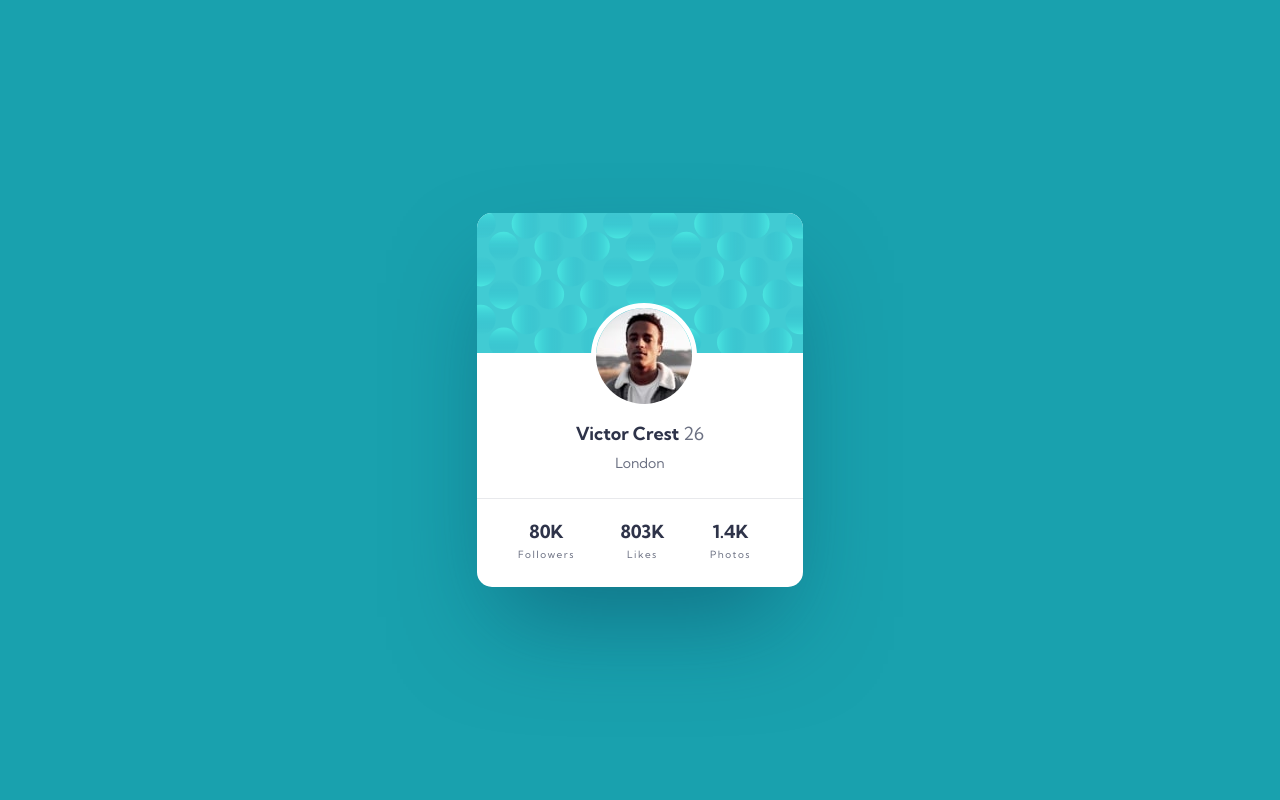
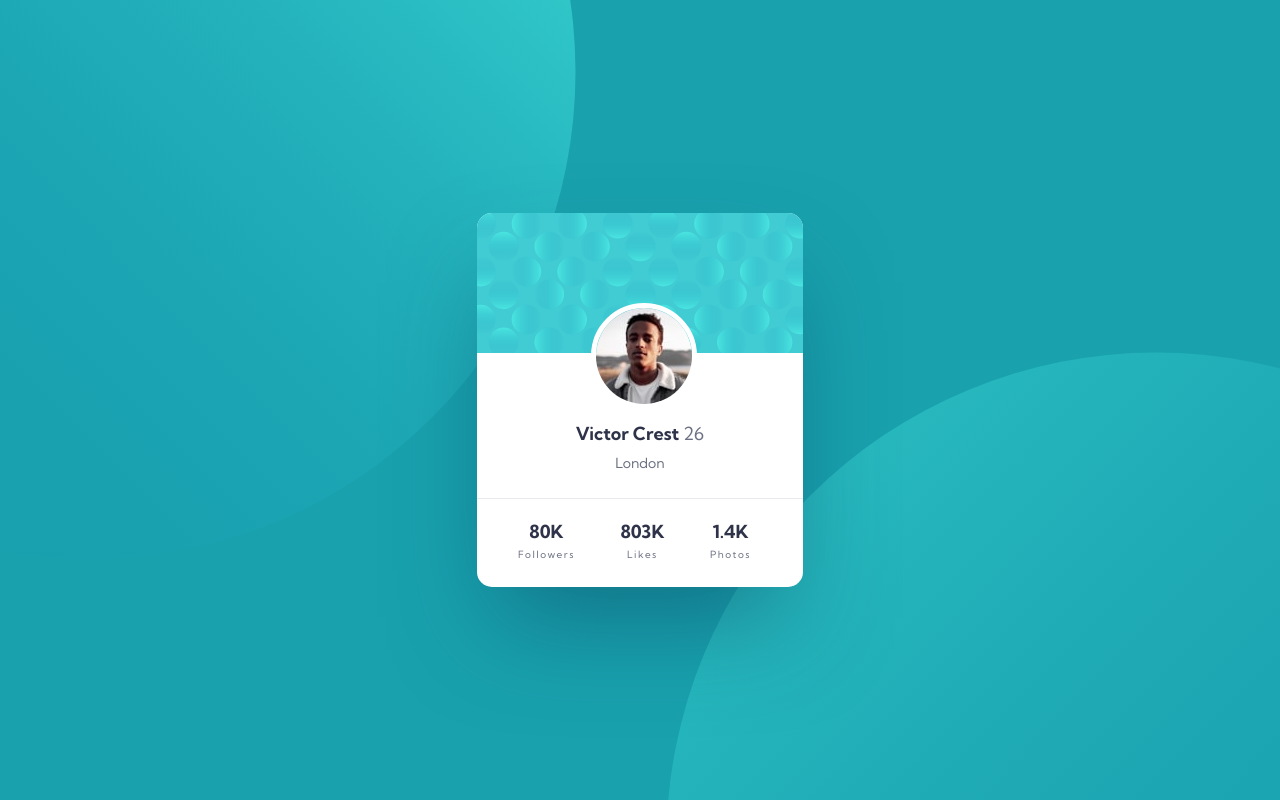
Before and after one commit to tchkoidze/profile-card-component, a plain HTML site: page index.html in a window 1280 px wide. Drawn offline with Linux system fonts and the light colour scheme; the site is published under a folder, as on GitHub Pages, so addresses that start at the root find nothing.

Commit message:
corect url of background

```diff
--- a/style.css
+++ b/style.css
@@ -12,8 +12,8 @@ body {
   position: relative;
   overflow: hidden;
   background-color: #19a1ae;
-  background-image: url("/images/bg-pattern-top.svg"),
-    url("/images/bg-pattern-bottom.svg");
+  background-image: url("./images/bg-pattern-top.svg"),
+    url("./images/bg-pattern-bottom.svg");
   background-repeat: no-repeat;
   background-position: right 55vw bottom 30vh, left 52vw top 44vh;
   font-family: "Kumbh Sans", sans-serif;
```
